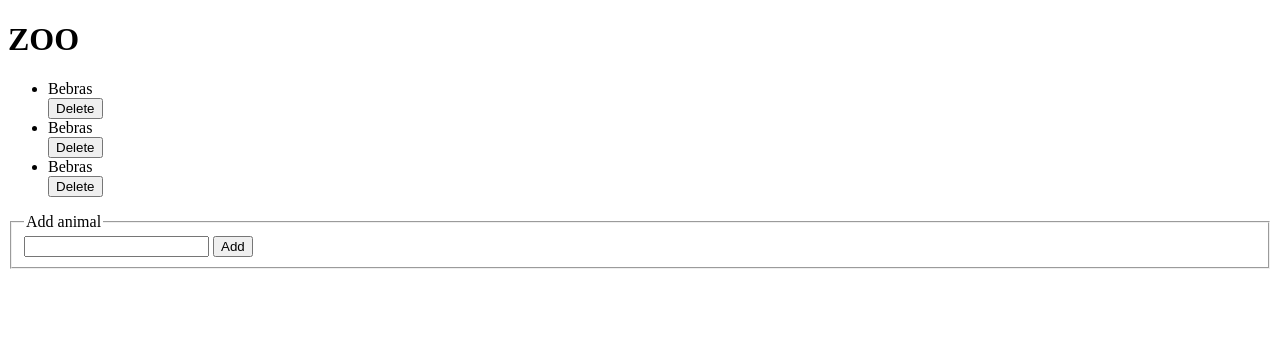
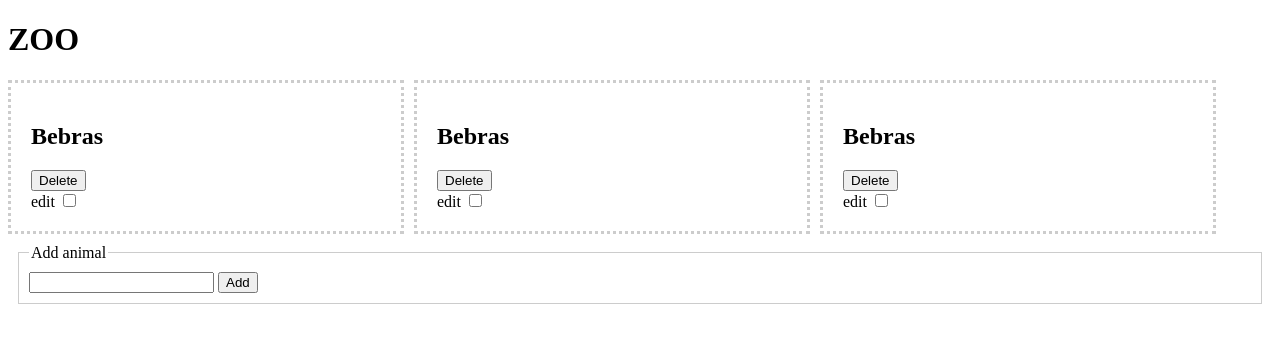
Before and after one commit to Natalike/IGUANOS, a PHP site: page /iguanos/ in a window 1280 px wide. Shown: the top 343 px of the page. Run offline with PHP 8.4, Linux system fonts and the light colour scheme.

Commit message:
style.css

```diff
--- a/015/index.php
+++ b/015/index.php
@@ -1,4 +1,6 @@
 <?php
+session_start();
+
 $animals = [];
 if (file_exists(__DIR__ . '/animals.json')) {
     $animals = json_decode(file_get_contents(__DIR__ . '/animals.json'), 1);
@@ -7,6 +9,7 @@ if (file_exists(__DIR__ . '/animals.json')) {
 // post
 if ($_SERVER['REQUEST_METHOD'] == 'POST') {
 
+    // delete
     if ($_GET['action'] == 'delete') {
         foreach ($animals as $key => $animal) {
             if ($animal['id'] == $_GET['id']) {
@@ -14,13 +17,27 @@ if ($_SERVER['REQUEST_METHOD'] == 'POST') {
                 break;
             }
         }
+        $_SESSION['msg'] = 'Animal deleted';
     }
 
+    // create
     if ($_GET['action'] == 'create') {
         $animals[] = [
             'name' => $_POST['name'],
             'id' => uniqid(),
         ];
+        $_SESSION['msg'] = 'Animal added';
+    }
+
+    // edit
+    if ($_GET['action'] == 'edit') {
+        foreach ($animals as $key => $animal) {
+            if ($animal['id'] == $_GET['id']) {
+                $animals[$key]['name'] = $_POST['name'];
+                break;
+            }
+        }
+        $_SESSION['msg'] = 'Animal edited';
     }
 
     file_put_contents(__DIR__ . '/animals.json', json_encode($animals));
@@ -28,27 +45,42 @@ if ($_SERVER['REQUEST_METHOD'] == 'POST') {
     die;
 }
 
-
 // get
+$message = $_SESSION['msg'] ?? '';
+unset($_SESSION['msg']);
 ?>
-
 <!DOCTYPE html>
 <html lang="en">
 <head>
     <meta charset="UTF-8">
     <meta name="viewport" content="width=device-width, initial-scale=1.0">
+    <link rel="stylesheet" href="http://localhost/iguanos/015/style.css">
     <title>ZOO</title>
 </head>
 <body>
     <h1>ZOO</h1>
+    <?php if (!empty($message)): ?>
+        <div class="message">
+            <?= $message ?>
+        </div>
+    <?php endif ?>
     <ul>
         <?php if (!empty($animals)): ?>
             <?php foreach ($animals as $animal): ?>
                 <li>
-                    <?= $animal['name'] ?>
+                    <h2><?= $animal['name'] ?></h2>
                     <form action="http://localhost/iguanos/015/?action=delete&id=<?= $animal['id'] ?>" method="post">
                         <button type="submit">Delete</button>
                     </form>
+                    <span>edit</span>
+                    <input type="checkbox" name="edit">
+                    <fieldset class="edit">
+                        <legend>Edit animal</legend>
+                            <form action="http://localhost/iguanos/015/?action=edit&id=<?= $animal['id'] ?>" method="post">
+                                <input type="text" name="name" value="<?= $animal['name'] ?>">
+                                <button type="submit">save</button>
+                            </form>
+                    </fieldset>
                 </li>
             <?php endforeach ?>
         <?php else: ?>
--- /dev/null
+++ b/015/style.css
@@ -0,0 +1,36 @@
+ul {
+    margin: 0;
+    padding: 0;
+    display: flex;
+    flex-wrap: wrap;
+    gap: 10px;
+}
+
+ul li {
+    list-style: none;
+    padding: 20px;
+    border: 3px dotted #ccc;
+    width: 350px;
+}
+
+fieldset {
+    margin: 10px;
+    padding: 10px;
+    border: 1px solid #ccc;
+}
+
+fieldset.edit {
+    display: none;
+}
+
+input[type="checkbox"]:checked + fieldset.edit {
+    display: block;
+}
+
+.message {
+    color: skyblue;
+    font-weight: bold;
+    padding: 10px;
+    margin: 20px;
+    border: 1px solid skyblue;
+}
```
